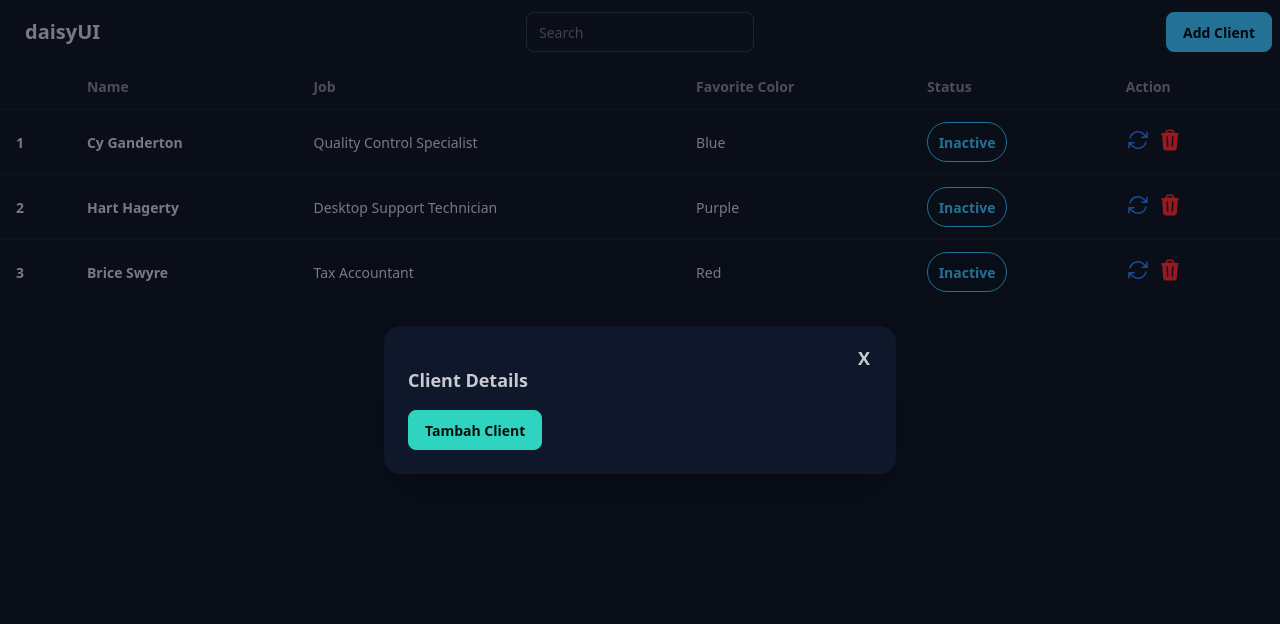
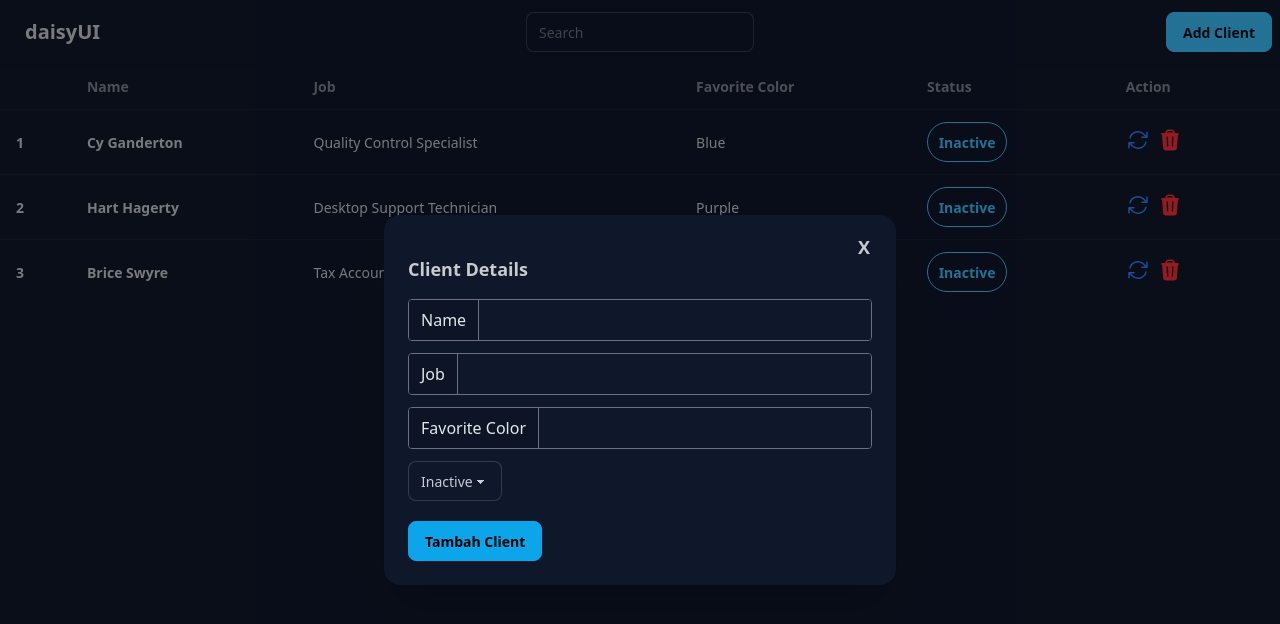
Before and after one commit to Affsyamf/crud1, a React (Vite) app: page / in a window 1280 px wide. Both pictures are taken after a click on the link "Add Client". Shown: the top 624 px of the page. Built offline with nearby package versions, Linux system fonts and the light colour scheme.

Commit message:
perbaikan card

```diff
--- a/src/App.jsx
+++ b/src/App.jsx
@@ -24,12 +24,13 @@ function App() {
   return (
     <>
     <Navbar onOpen= {() => handleOpen('add')} />
-    <TableList />
+    <TableList handleOpen={handleOpen} />
     <ModalForm
     isOpen={isOpen}
     onSubmit={handleSubmit}
     onClose = {() =>
     setIsOpen(false)}
+    mode={modalMode}
    />
     </>
   )
--- a/src/components/ModalForm.jsx
+++ b/src/components/ModalForm.jsx
@@ -1,21 +1,80 @@
-export default function modalform( {isOpen, onClose, mode, onSubmit}) {
+import { useState } from "react";
+
+export default function modalform({ isOpen, onClose, mode, onSubmit }) {
+  const [favoritecolor, setFavoritecolor] = useState("");
+  const [name, setName] = useState("");
+  const [job, setJob] = useState("");
+  const [status, setStatus] = useState(false);
+
+  const handlestatuschange = (e) => {
+    setStatus(e.target.value === "Active");
+  };
+
   return (
     <>
       <dialog
         id="my_modal_5"
         className="modal modal-bottom sm:modal-middle"
         open={isOpen}
-        onClose={onClose}>
-
+      >
         <div className="modal-box">
           <h3 className="font-bold text-lg py-4">
             {mode === "edit" ? "Edit Client" : "Client Details"}
           </h3>
-          <form method="dialog">
-            <button className="btn btn-lg btn-circle btn-ghost absolute right-2 top-2">X</button>
 
-            <button className="btn btn-success">
-                 {mode === "edit" ? "Simpan Perubahan" : "Tambah Client"}
+          <form method="dialog" className="flex flex-col gap-3">
+            <button
+              className="btn btn-lg btn-circle btn-ghost absolute right-2 top-2"
+              onClick={onClose}
+            >
+              X
+            </button>
+
+            <label className="flex items-center w-full border border-gray-500 rounded-sm overflow-hidden my-0">
+              <span className="px-3 py-2 bg-base-200 text-gray-200 border-r border-gray-500">
+                Name
+              </span>
+              <input
+                type="text"
+                className="flex-1 px-3 py-2 bg-base-100 text-gray-100 outline-none"
+                value={name}
+                onChange={(e) => setName(e.target.value)}
+              />
+            </label>
+            <label className="flex items-center w-full border border-gray-500 rounded-sm overflow-hidden my-0">
+              <span className="px-3 py-2 bg-base-200 text-gray-200 border-r border-gray-500">
+                Job
+              </span>
+              <input
+                type="text"
+                className="flex-1 px-3 py-2 bg-base-100 text-gray-100 outline-none"
+                value={job}
+                onChange={(e) => setName(e.target.value)}
+              />
+            </label>
+            <label className="flex items-center w-full border border-gray-500 rounded-sm overflow-hidden my-0">
+              <span className="px-3 py-2 bg-base-200 text-gray-200 border-r border-gray-500">
+                Favorite Color
+              </span>
+              <input
+                type="text"
+                className="flex-1 px-3 py-2 bg-base-100 text-gray-100 outline-none"
+                value={favoritecolor}
+                onChange={(e) => setName(e.target.value)}
+              />
+            </label>
+
+            <select
+              value={status ? "Active" : "Inactive"}
+              onChange={(e) => setStatus(e.target.value === 'Active')}
+              className="select select-md w-fit"
+            >
+              <option>Active</option>
+              <option>Inactive</option>
+            </select>
+
+            <button className="btn btn-info self-start mt-2">
+              {mode === "edit" ? "Simpan Perubahan" : "Tambah Client"}
             </button>
           </form>
         </div>
--- a/src/components/Navbar.jsx
+++ b/src/components/Navbar.jsx
@@ -1,4 +1,4 @@
-export default function Navbar({onOpen}) {
+export default function Navbar({ onOpen }) {
   return (
     <>
       <div className="navbar bg-base-100 shadow-sm">
@@ -17,7 +17,9 @@ export default function Navbar({onOpen}) {
         </div>
 
         <div className="navbar-end">
-          <a className="btn btn-primary" onClick={onOpen}>Add Client</a>
+          <a className="btn btn-primary" onClick={onOpen}>
+            Add Client
+          </a>
         </div>
       </div>
     </>
--- a/src/components/TableList.jsx
+++ b/src/components/TableList.jsx
@@ -1,6 +1,6 @@
 import { ArrowPathIcon, TrashIcon } from "@heroicons/react/24/solid";
 
-export default function TableList() {
+export default function TableList({handleOpen}) {
   const clients = [
     {
       id: 1,
@@ -59,7 +59,7 @@ export default function TableList() {
                 </td>
                 <td>
                   <button>
-                    <ArrowPathIcon className="h-6 w-6 text-blue-500 hover:text-blue-700" />
+                    <ArrowPathIcon onClick={() => handleOpen('edit')} className="h-6 w-6 text-blue-500 hover:text-blue-700" />
                   </button>
                   <button>
                     <TrashIcon className="h-6 w-6 mx-2 text-red-500 hover:text-red-700" />
```
